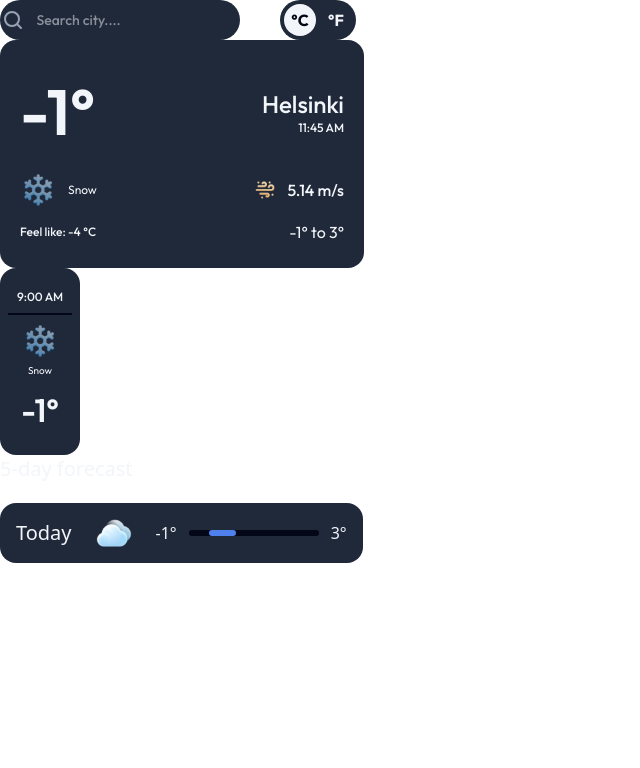
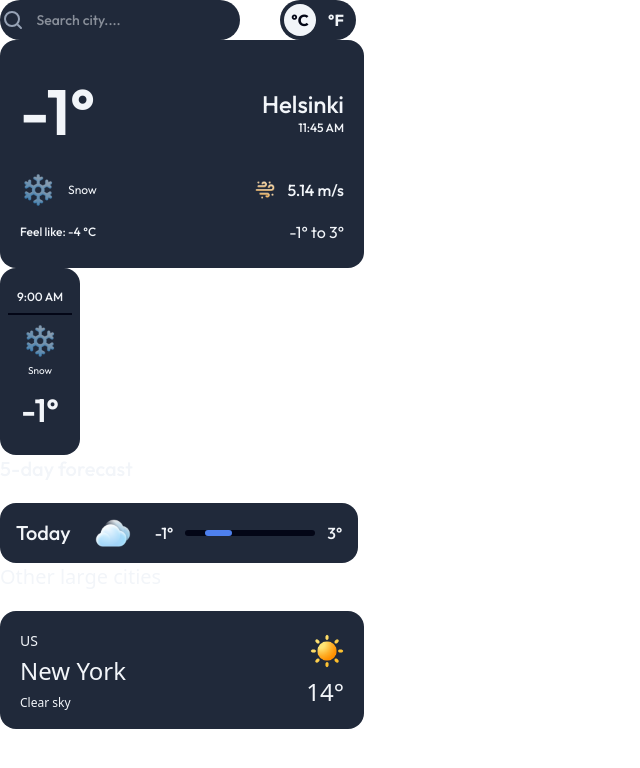
Before and after one commit to sercansimsek/weather-app, a React (Vite) app: page / in a window 1280 px wide. Shown: the top 768 px of the page, without its empty margins (0-640 px from the left). Built offline with nearby package versions, Linux system fonts and the light colour scheme.

Commit message:
OtherCities component added

```diff
--- a/src/App.jsx
+++ b/src/App.jsx
@@ -1,6 +1,7 @@
 import { FiveDayCard } from "./components/5DayCard/FiveDayCard";
 import { DailyCard } from "./components/DailyCard/DailyCard";
 import { MainInfo } from "./components/MainInfo/MainInfo";
+import { OtherCities } from "./components/OtherCities/OtherCities";
 import { SearchBar } from "./components/SearchBar/SearchBar";
 // import bcgImage from './assets/images/earth.png';
 
@@ -11,6 +12,7 @@ export const App = () => {
 			<MainInfo />
       <DailyCard />
       <FiveDayCard />
+      <OtherCities />
 		</div>
 	);
 };
--- a/src/components/5DayCard/FiveDayCard.jsx
+++ b/src/components/5DayCard/FiveDayCard.jsx
@@ -3,8 +3,10 @@ import darkClouds from "../../assets/images/04d.png";
 export const FiveDayCard = () => {
 	return (
 		<>
-    <div className="font-medium text-xl text-[#F2F5F9] mb-[20px]">5-day forecast</div>
-		<div className="flex justify-center items-center gap-6 bg-[#20293A] h-[60px] w-max rounded-2xl text-[#F2F5F9] px-4 py-3">
+			<div className="font-medium text-xl text-[#F2F5F9] mb-[20px] font-['Outfit']">
+				5-day forecast
+			</div>
+			<div className="flex justify-center items-center gap-6 bg-[#20293A] h-[60px] w-max rounded-2xl text-[#F2F5F9] font-['Outfit'] px-4 py-3">
 				<p className="font-medium text-xl">Today</p>
 				<img src={darkClouds} alt="dark clouds" className="h-9 w-9" />
 
--- a/src/components/DailyCard/DailyCard.jsx
+++ b/src/components/DailyCard/DailyCard.jsx
@@ -4,7 +4,7 @@ export const DailyCard = () => {
 	return (
 		<div className="flex flex-col justify-center items-center gap-2 h-[187px] w-[80px] bg-[#20293A] rounded-2xl text-[#F2F5F9] font-['Outfit']">
 			<p className="font-medium text-xs">9:00 AM</p>
-      <hr className="border-0 bg-[#030616] h-[2px] w-[64px]"/>
+			<hr className="border-0 bg-[#030616] h-[2px] w-[64px]" />
 
 			<div className="flex flex-col justify-center items-center gap-[4px]">
 				<img src={snowFlakeImg} alt="snowflake" className="h-9 w-9" />
@@ -13,5 +13,5 @@ export const DailyCard = () => {
 
 			<p className="font-semibold text-[32px]">-1&deg;</p>
 		</div>
-  )
-}
+	);
+};
--- /dev/null
+++ b/src/components/OtherCities/OtherCities.jsx
@@ -0,0 +1,23 @@
+import sunImage from '../../assets/images/01d.png';
+
+export const OtherCities = () => {
+  return (
+    <>
+    <div className='font-medium text-xl text-[#F2F5F9] mb-5 font-["Outfit"]'>Other large cities</div>
+    <div className='grid grid-cols-2 max-w-[364px] h-[118px] font-["Outfit"] p-5 text-[#F2F5F9] bg-[#20293A] rounded-2xl'>
+      <div className='flex flex-col gap-2'>
+        <div className='flex flex-col gap-1'>
+          <p className='font-normal text-sm'>US</p>
+          <p className='font-medium text-2xl'>New York</p>
+        </div>
+        <p className='font-normal text-xs'>Clear sky</p>
+      </div>
+
+      <div className='flex flex-col gap-2 justify-center items-end'>
+        <img src={sunImage} alt="sunny" className='h-[34px] w-[34px]' />
+        <p className='font-medium text-2xl'>14&deg;</p>
+      </div>
+    </div>
+    </>
+  )
+}
```
Lines whose indentation alone changed are shown as unchanged.
